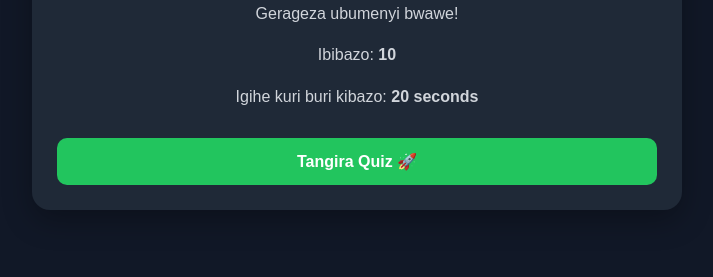
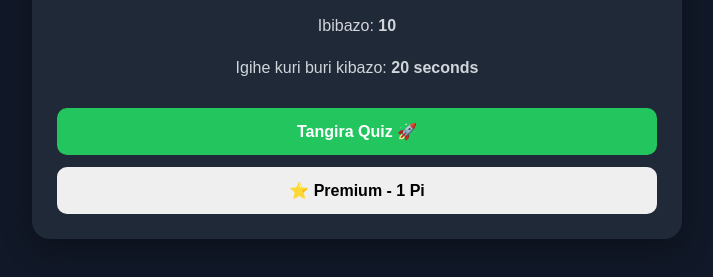
Before and after one commit to mazimpakaisaie7-eng/quizmaster-, a plain HTML site: page index.html in a window 1280 px wide. Shown: the part 337-614 px from the top of the page, without its empty margins (283-996 px from the left). Drawn offline with Linux system fonts and the light colour scheme.

Commit message:
Add premium button to index.html

```diff
--- a/index.html
+++ b/index.html
@@ -177,8 +177,10 @@
 <button id="startBtn">
     Tangira Quiz 🚀
   </button>
+    <button id="premiumBtn">
+  ⭐ Premium - 1 Pi
+</button>
     </div>
-
     <!-- QUIZ SCREEN -->
     <div id="quizScreen" class="screen">
 
```
